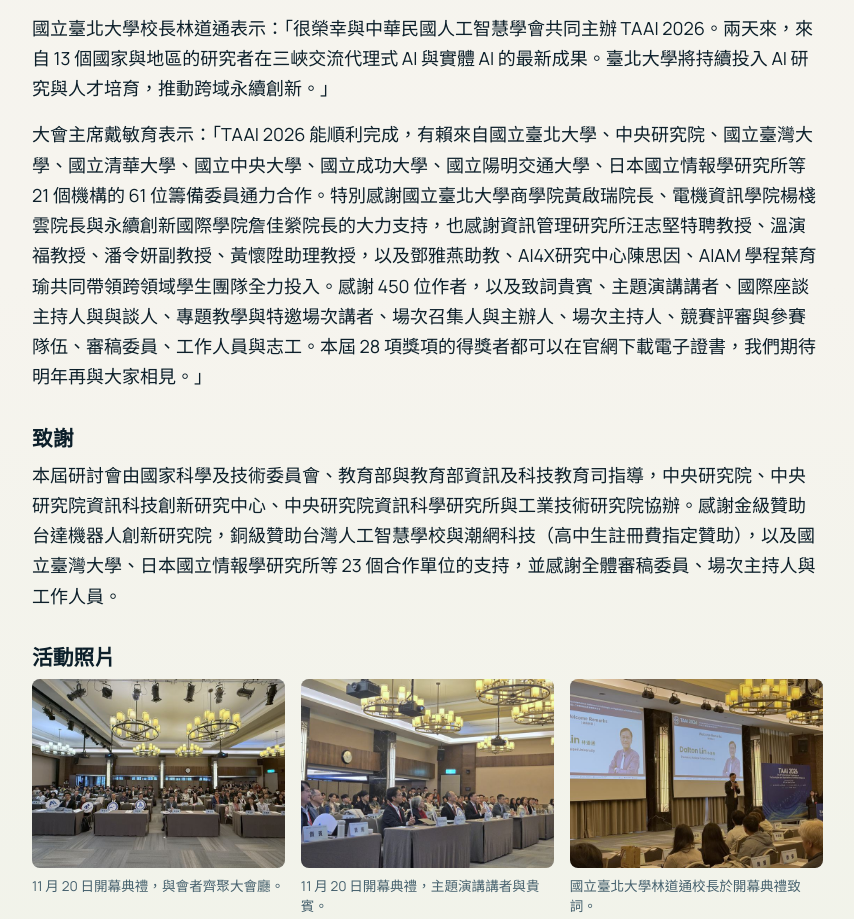
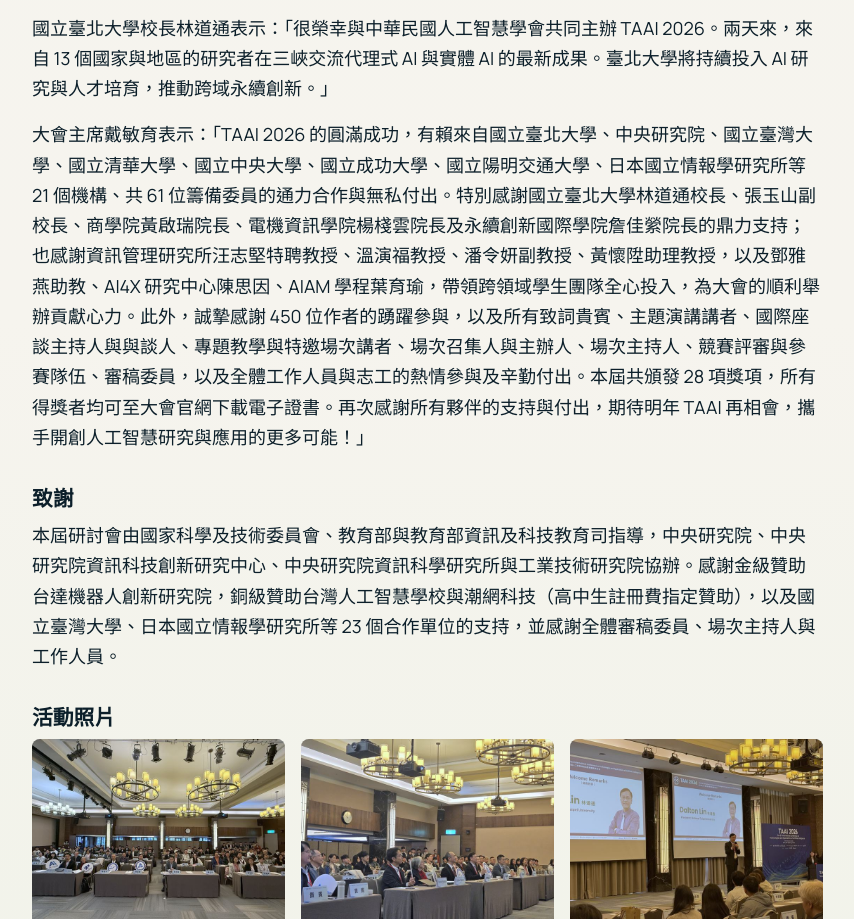
Before and after one commit to taai2026/taai2026.github.io, a plain HTML site: page zh/press/taai2026-closing.html in a window 1280 px wide. Shown: the part 3706-4625 px from the top of the page, without its empty margins (0-854 px from the left). Drawn offline with Linux system fonts and the light colour scheme.

Commit message:
updated
updated

```diff
--- a/zh/press/taai2026-closing.html
+++ b/zh/press/taai2026-closing.html
@@ -188,7 +188,7 @@
       <h2 id="sec-7">引述</h2>
       <p>中華民國人工智慧學會理事長暨大會主席蔡宗翰表示：「當 AI 從回答問題走向自主規劃、使用工具、完成任務，又進一步走進機器人與真實世界，我們需要的不只是更大的模型，更是跨領域合作，以及對永續與可信賴 AI 的共同承諾。學會希望把學界研究、產業需求與下一代人才串在一起。」</p>
       <p>國立臺北大學校長林道通表示：「很榮幸與中華民國人工智慧學會共同主辦 TAAI 2026。兩天來，來自 13 個國家與地區的研究者在三峽交流代理式 AI 與實體 AI 的最新成果。臺北大學將持續投入 AI 研究與人才培育，推動跨域永續創新。」</p>
-      <p>大會主席戴敏育表示：「TAAI 2026 能順利完成，有賴來自國立臺北大學、中央研究院、國立臺灣大學、國立清華大學、國立中央大學、國立成功大學、國立陽明交通大學、日本國立情報學研究所等 21 個機構的 61 位籌備委員通力合作。特別感謝國立臺北大學商學院黃啟瑞院長、電機資訊學院楊棧雲院長與永續創新國際學院詹佳縈院長的大力支持，也感謝資訊管理研究所汪志堅特聘教授、溫演福教授、潘令妍副教授、黃懷陞助理教授，以及鄧雅燕助教、AI4X研究中心陳思因、AIAM 學程葉育瑜共同帶領跨領域學生團隊全力投入。感謝 450 位作者，以及致詞貴賓、主題演講講者、國際座談主持人與與談人、專題教學與特邀場次講者、場次召集人與主辦人、場次主持人、競賽評審與參賽隊伍、審稿委員、工作人員與志工。本屆 28 項獎項的得獎者都可以在官網下載電子證書，我們期待明年再與大家相見。」</p>
+      <p>大會主席戴敏育表示：「TAAI 2026 的圓滿成功，有賴來自國立臺北大學、中央研究院、國立臺灣大學、國立清華大學、國立中央大學、國立成功大學、國立陽明交通大學、日本國立情報學研究所等 21 個機構、共 61 位籌備委員的通力合作與無私付出。特別感謝國立臺北大學林道通校長、張玉山副校長、商學院黃啟瑞院長、電機資訊學院楊棧雲院長及永續創新國際學院詹佳縈院長的鼎力支持；也感謝資訊管理研究所汪志堅特聘教授、溫演福教授、潘令妍副教授、黃懷陞助理教授，以及鄧雅燕助教、AI4X 研究中心陳思因、AIAM 學程葉育瑜，帶領跨領域學生團隊全心投入，為大會的順利舉辦貢獻心力。此外，誠摯感謝 450 位作者的踴躍參與，以及所有致詞貴賓、主題演講講者、國際座談主持人與與談人、專題教學與特邀場次講者、場次召集人與主辦人、場次主持人、競賽評審與參賽隊伍、審稿委員，以及全體工作人員與志工的熱情參與及辛勤付出。本屆共頒發 28 項獎項，所有得獎者均可至大會官網下載電子證書。再次感謝所有夥伴的支持與付出，期待明年 TAAI 再相會，攜手開創人工智慧研究與應用的更多可能！」</p>
       <h2 id="sec-8">致謝</h2>
       <p>本屆研討會由國家科學及技術委員會、教育部與教育部資訊及科技教育司指導，中央研究院、中央研究院資訊科技創新研究中心、中央研究院資訊科學研究所與工業技術研究院協辦。感謝金級贊助台達機器人創新研究院，銅級贊助台灣人工智慧學校與潮網科技（高中生註冊費指定贊助），以及國立臺灣大學、日本國立情報學研究所等 23 個合作單位的支持，並感謝全體審稿委員、場次主持人與工作人員。</p>
 
```
